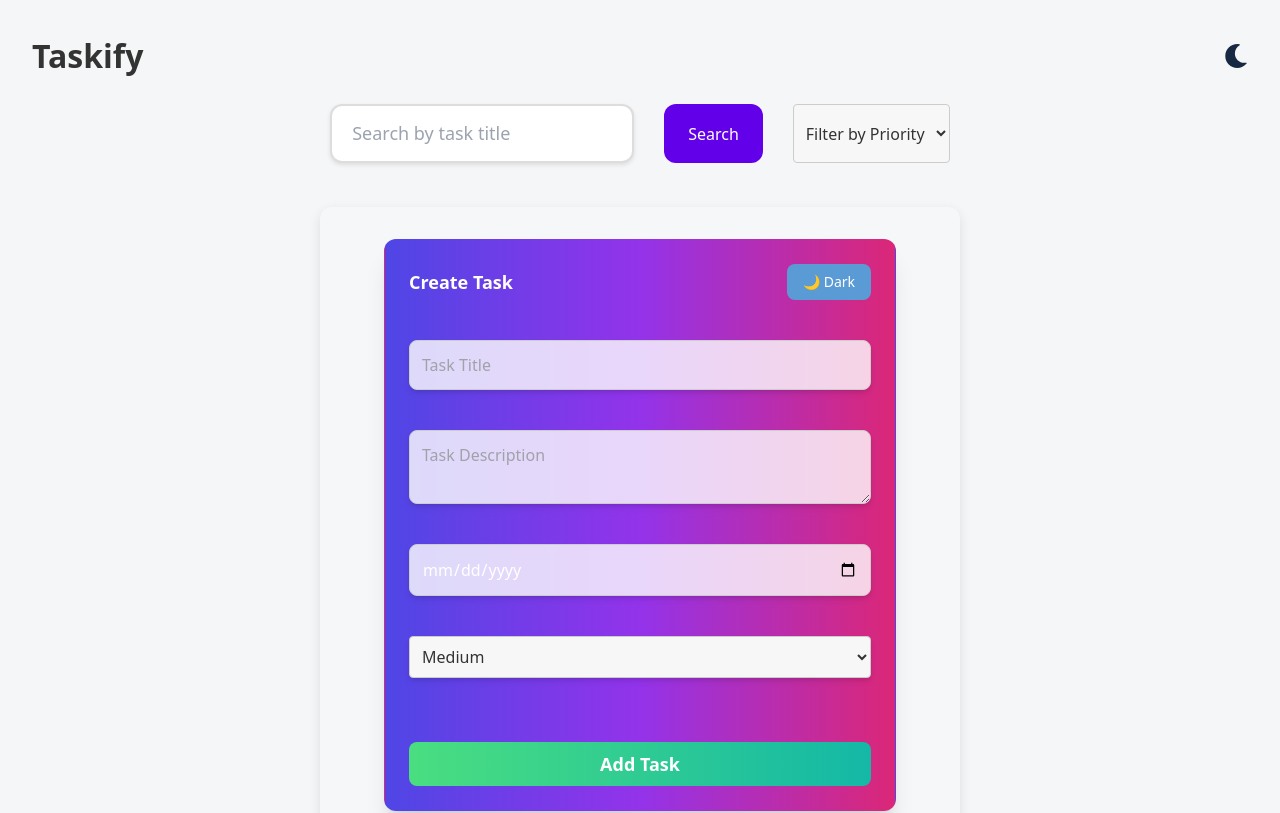
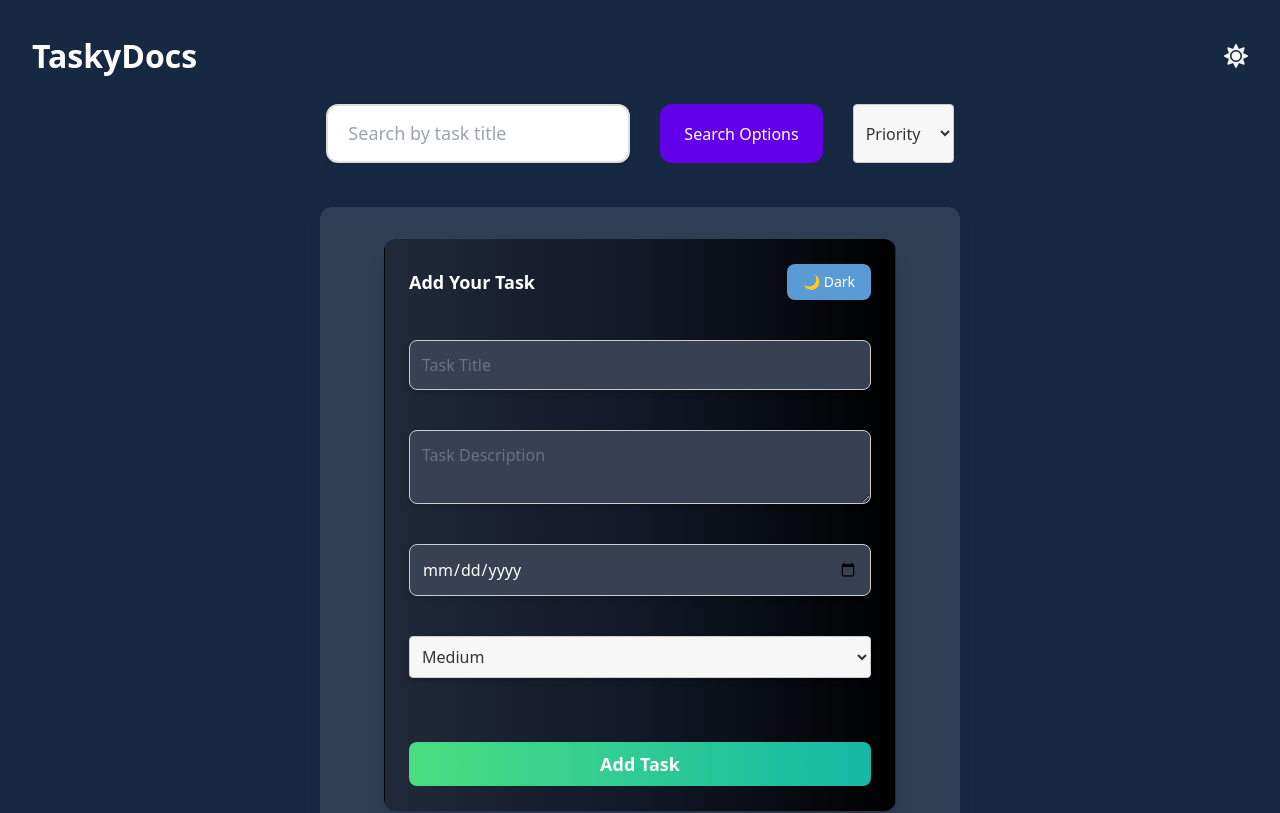
Before and after one commit to anupamxy/taskydocs, a React (Vite) app: page / in a window 1280 px wide. Shown: the top 813 px of the page. Built offline with nearby package versions, Linux system fonts and the light colour scheme.

Commit message:
mode update final

```diff
--- a/index.html
+++ b/index.html
@@ -4,7 +4,7 @@
     <meta charset="UTF-8" />
     <link rel="icon" type="image/svg+xml" href="/vite.svg" />
     <meta name="viewport" content="width=device-width, initial-scale=1.0" />
-    <title>Taskify</title>
+    <title>TaskyDocs</title>
   </head>
   <body>
     <div id="root"></div>
--- a/src/App.jsx
+++ b/src/App.jsx
@@ -8,8 +8,8 @@ import "./App.css";
 
 function App() {
   const [todos, setTodos] = useState([]);
-  const [theme, setTheme] = useState("light");
-  const [searchedTodo, setSearchedTodo] = useState(null); // New state for searched item
+  const [theme, setTheme] = useState("dark");
+  const [searchedTodo, setSearchedTodo] = useState(null);
 
   const addTodo = (todo) => {
     setTodos((prev) => [{ id: Date.now(), ...todo }, ...prev]);
@@ -49,7 +49,7 @@ function App() {
   }, [todos]);
 
   useEffect(() => {
-    document.body.className = theme;  // Update body class for theme
+    document.body.className = theme;
   }, [theme]);
 
   const getFilteredTodos = (status) => {
@@ -66,16 +66,16 @@ function App() {
     <TodoProvider value={{ todos, addTodo, updateTodo, deleteTodo, toggleComplete }}>
       <div className={`app-container ${theme}`}>
         <header className="header">
-          <h1 className="title">Taskify</h1>
+          <h1 className="title">TaskyDocs</h1>
           <button onClick={toggleTheme} className="theme-toggle">
             {theme === "light" ? <FaMoon /> : <FaSun />}
           </button>
         </header>
-        <Search todos={todos} setSearchedTodo={setSearchedTodo} /> {/* Pass setSearchedTodo */}
+        <Search todos={todos} setSearchedTodo={setSearchedTodo} />
         <div className="todo-container">
           <TodoForm />
 
-          {/* Render the searched item in the center with a transition */}
+
           {searchedTodo && (
             <div className="searched-todo-container">
               <TodoItem todo={searchedTodo} />
--- a/src/components/TodoForm.jsx
+++ b/src/components/TodoForm.jsx
@@ -35,9 +35,9 @@ function TodoForm() {
         onSubmit={add}
         className="flex flex-col gap-6 max-w-lg w-full mx-auto p-6 rounded-xl shadow-xl border border-transparent transition-all duration-300 ease-in-out hover:shadow-2xl hover:border-indigo-500 bg-gradient-to-r from-indigo-600 via-purple-600 to-pink-600 dark:bg-gradient-to-r dark:from-gray-800 dark:via-gray-900 dark:to-black"
       >
-        {/* Title and Light/Dark Mode Toggle */}
+
         <div className="flex justify-between items-center mb-4">
-          <h2 className="text-white text-lg font-semibold">Create Task</h2>
+          <h2 className="text-white text-lg font-semibold">Add Your Task</h2>
           <button
             type="button"
             onClick={() => setTheme(theme === "light" ? "dark" : "light")}
@@ -47,7 +47,7 @@ function TodoForm() {
           </button>
         </div>
 
-        {/* Title Input */}
+
         <input
           type="text"
           placeholder="Task Title"
@@ -56,7 +56,7 @@ function TodoForm() {
           onChange={(e) => setTitle(e.target.value)}
         />
 
-        {/* Description Textarea */}
+
         <textarea
           placeholder="Task Description"
           className="w-full border border-transparent rounded-lg px-4 py-3 bg-zinc-900 text-white placeholder-zinc-400 focus:outline-none focus:ring-2 focus:ring-indigo-500 dark:bg-gray-700 dark:text-white dark:placeholder-gray-500 transition-all duration-200 ease-in-out shadow-md hover:shadow-lg"
@@ -64,7 +64,7 @@ function TodoForm() {
           onChange={(e) => setDescription(e.target.value)}
         />
 
-        {/* Due Date Input */}
+
         <input
           type="date"
           className="w-full border border-transparent rounded-lg px-4 py-3 bg-zinc-900 text-white placeholder-zinc-400 focus:outline-none focus:ring-2 focus:ring-indigo-500 dark:bg-gray-700 dark:text-white dark:placeholder-gray-500 transition-all duration-200 ease-in-out shadow-md hover:shadow-lg"
@@ -72,7 +72,7 @@ function TodoForm() {
           onChange={(e) => setDueDate(e.target.value)}
         />
 
-        {/* Priority Dropdown */}
+
         <select
           value={priority}
           onChange={(e) => setPriority(e.target.value)}
@@ -83,7 +83,7 @@ function TodoForm() {
           <option value="Low">Low</option>
         </select>
 
-        {/* Submit Button */}
+
         <button
           type="submit"
           className="mt-6 w-full rounded-lg px-4 py-2 bg-gradient-to-r from-green-400 to-teal-500 text-white font-semibold text-lg focus:outline-none focus:ring-4 focus:ring-green-300 hover:scale-105 transition-all duration-300 ease-in-out transform hover:bg-green-600 dark:focus:ring-green-500"
--- a/src/components/search/Search.jsx
+++ b/src/components/search/Search.jsx
@@ -61,13 +61,13 @@ const Search = ({ todos }) => {
             value={query}
             onChange={handleInputChange}
           />
-          <button type="submit" className="search-button">Search</button>
+          <button type="submit" className="search-button">Search Options</button>
           <select
             onChange={handlePriority}
             className="priority-select"
             value={searchedPriority}
           >
-            <option value="">Filter by Priority</option>
+            <option value="">Priority</option>
             <option value="Low">Low</option>
             <option value="Medium">Medium</option>
             <option value="High">High</option>
```
